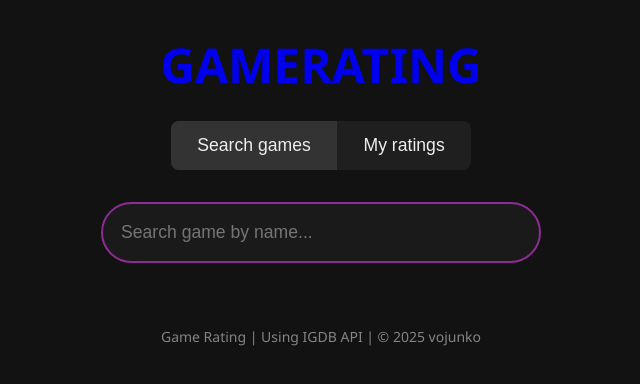
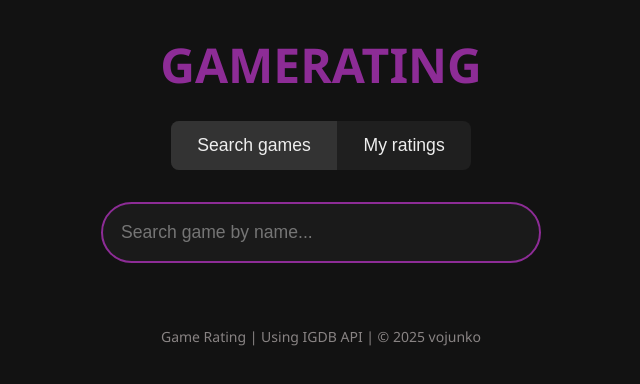
Before and after one commit to vojunko/game-rating, a website: page frontend/index.html in a window 1280 px wide. Shown: the whole page, without its empty margins (319-959 px from the left). Drawn offline with Linux system fonts and the light colour scheme.

Commit message:
Update style.css

```diff
--- a/frontend/style.css
+++ b/frontend/style.css
@@ -15,6 +15,7 @@ header {
 
 a{
   text-decoration: none;
+  color: #8d2c96;
 }
 
 a:visited {
```
